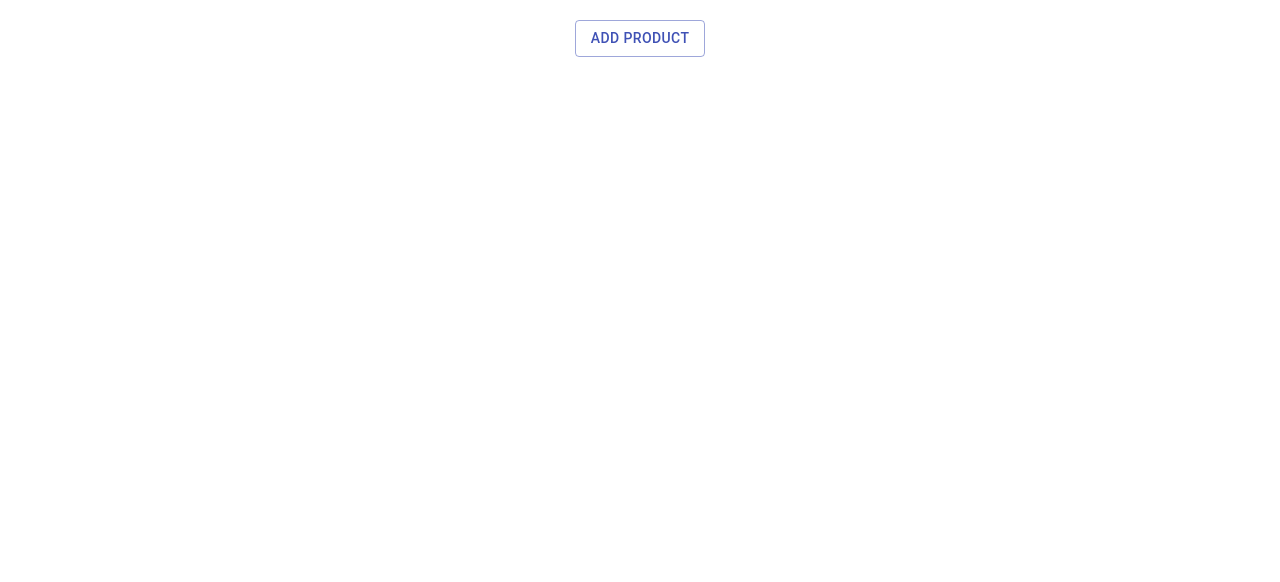
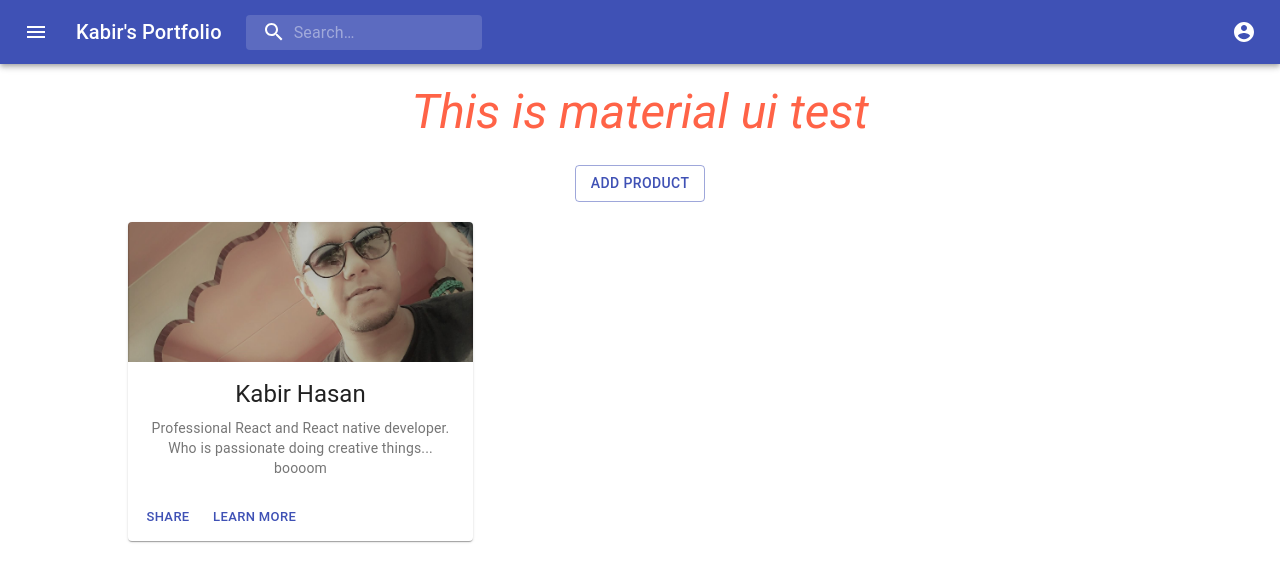
Before and after one commit to kabir-webDev/meterial-UI, a React (Create React App) app: page / in a window 1280 px wide. Shown: the top 582 px of the page. Built offline with nearby package versions, Linux system fonts and the light colour scheme.

Commit message:
Portfolio test

```diff
--- a/src/App.css
+++ b/src/App.css
@@ -1,38 +1,7 @@
 .App {
   text-align: center;
 }
-
-.App-logo {
-  height: 40vmin;
-  pointer-events: none;
+.margin{
+  margin-left: 10%;
+  margin-right: 10%;
 }
-
-@media (prefers-reduced-motion: no-preference) {
-  .App-logo {
-    animation: App-logo-spin infinite 20s linear;
-  }
-}
-
-.App-header {
-  background-color: #282c34;
-  min-height: 100vh;
-  display: flex;
-  flex-direction: column;
-  align-items: center;
-  justify-content: center;
-  font-size: calc(10px + 2vmin);
-  color: white;
-}
-
-.App-link {
-  color: #61dafb;
-}
-
-@keyframes App-logo-spin {
-  from {
-    transform: rotate(0deg);
-  }
-  to {
-    transform: rotate(360deg);
-  }
-}
--- a/src/App.js
+++ b/src/App.js
@@ -2,12 +2,16 @@
 import "./App.css";
 import Material from "./component/Material-UI-Compo/Material";
 // import Header from './component/Header/Header';
+import Navbar from "./component/Material-UI-Compo/Navbar";
 
 function App() {
   return (
     <div className="App">
+      <Navbar />
       {/* <Header/> */}
-      <Material />
+      <div className="margin">
+        <Material />
+      </div>
     </div>
   );
 }
--- /dev/null
+++ b/src/component/Material-UI-Compo/Card.js
@@ -0,0 +1,56 @@
+import React from "react";
+import { makeStyles } from "@material-ui/core/styles";
+import Card from "@material-ui/core/Card";
+import CardActionArea from "@material-ui/core/CardActionArea";
+import CardActions from "@material-ui/core/CardActions";
+import CardContent from "@material-ui/core/CardContent";
+import CardMedia from "@material-ui/core/CardMedia";
+import Button from "@material-ui/core/Button";
+import Typography from "@material-ui/core/Typography";
+import Me from "../../Image/65996237_2300466833548512_4868810132592525312_o.jpg";
+
+const useStyles = makeStyles({
+  root: {
+    maxWidth: 345,
+  },
+  media: {
+    height: 140,
+  },
+  align: {
+    textAlign: "center",
+  },
+});
+
+export default function MediaCard(props) {
+  const classes = useStyles();
+  console.log(props);
+  return (
+    <div className={classes.align}>
+      <Card className={classes.root}>
+        <CardActionArea>
+          <CardMedia
+            className={classes.media}
+            image={Me}
+            title="Contemplative Reptile"
+          />
+          <CardContent>
+            <Typography gutterBottom variant="h5" component="h2">
+              Kabir Hasan
+            </Typography>
+            <Typography variant="body2" color="textSecondary" component="p">
+              {props.details}
+            </Typography>
+          </CardContent>
+        </CardActionArea>
+        <CardActions>
+          <Button size="small" color="primary">
+            Share
+          </Button>
+          <Button size="small" color="primary">
+            Learn More
+          </Button>
+        </CardActions>
+      </Card>
+    </div>
+  );
+}
--- a/src/component/Material-UI-Compo/Material.js
+++ b/src/component/Material-UI-Compo/Material.js
@@ -1,14 +1,33 @@
 import React from "react";
-import { Button } from "@material-ui/core";
+import { Button, Typography, makeStyles } from "@material-ui/core";
+import Card from "../Material-UI-Compo/Card";
+
+const useStyles = makeStyles({
+  font: {
+    color: "tomato",
+    fontStyle: "oblique",
+    marginBottom: "25px",
+  },
+});
 
 function Material() {
+  const puku = useStyles();
   return (
     <div>
-      {" "}
       <br />
+      <Typography className={puku.font} color="secondary" variant="h3">
+        This is material ui test
+      </Typography>
       <Button color="primary" variant="outlined">
         Add Product
-      </Button>
+      </Button>{" "}
+      <br />
+      <br />
+      <Card
+        title="Boss of the bosses"
+        details="Professional React and React native developer. Who is passionate
+              doing creative things... boooom"
+      />
     </div>
   );
 }
--- /dev/null
+++ b/src/component/Material-UI-Compo/Navbar.js
@@ -0,0 +1,232 @@
+import React from "react";
+import { fade, makeStyles } from "@material-ui/core/styles";
+import AppBar from "@material-ui/core/AppBar";
+import Toolbar from "@material-ui/core/Toolbar";
+import IconButton from "@material-ui/core/IconButton";
+import Typography from "@material-ui/core/Typography";
+import InputBase from "@material-ui/core/InputBase";
+import Badge from "@material-ui/core/Badge";
+import MenuItem from "@material-ui/core/MenuItem";
+import Menu from "@material-ui/core/Menu";
+import MenuIcon from "@material-ui/icons/Menu";
+import SearchIcon from "@material-ui/icons/Search";
+import AccountCircle from "@material-ui/icons/AccountCircle";
+import MailIcon from "@material-ui/icons/Mail";
+import NotificationsIcon from "@material-ui/icons/Notifications";
+import MoreIcon from "@material-ui/icons/MoreVert";
+
+const useStyles = makeStyles((theme) => ({
+  grow: {
+    flexGrow: 1,
+  },
+  menuButton: {
+    marginRight: theme.spacing(2),
+  },
+  title: {
+    display: "none",
+    [theme.breakpoints.up("sm")]: {
+      display: "block",
+    },
+  },
+  search: {
+    position: "relative",
+    borderRadius: theme.shape.borderRadius,
+    backgroundColor: fade(theme.palette.common.white, 0.15),
+    "&:hover": {
+      backgroundColor: fade(theme.palette.common.white, 0.25),
+    },
+    marginRight: theme.spacing(2),
+    marginLeft: 0,
+    width: "100%",
+    [theme.breakpoints.up("sm")]: {
+      marginLeft: theme.spacing(3),
+      width: "auto",
+    },
+  },
+  searchIcon: {
+    padding: theme.spacing(0, 2),
+    height: "100%",
+    position: "absolute",
+    pointerEvents: "none",
+    display: "flex",
+    alignItems: "center",
+    justifyContent: "center",
+  },
+  inputRoot: {
+    color: "inherit",
+  },
+  inputInput: {
+    padding: theme.spacing(1, 1, 1, 0),
+    // vertical padding + font size from searchIcon
+    paddingLeft: `calc(1em + ${theme.spacing(4)}px)`,
+    transition: theme.transitions.create("width"),
+    width: "100%",
+    [theme.breakpoints.up("md")]: {
+      width: "20ch",
+    },
+  },
+  sectionDesktop: {
+    display: "none",
+    [theme.breakpoints.up("md")]: {
+      display: "flex",
+    },
+  },
+  sectionMobile: {
+    display: "flex",
+    [theme.breakpoints.up("md")]: {
+      display: "none",
+    },
+  },
+}));
+
+export default function PrimarySearchAppBar() {
+  const classes = useStyles();
+  const [anchorEl, setAnchorEl] = React.useState(null);
+  const [mobileMoreAnchorEl, setMobileMoreAnchorEl] = React.useState(null);
+
+  const isMenuOpen = Boolean(anchorEl);
+  const isMobileMenuOpen = Boolean(mobileMoreAnchorEl);
+
+  const handleProfileMenuOpen = (event) => {
+    setAnchorEl(event.currentTarget);
+  };
+
+  const handleMobileMenuClose = () => {
+    setMobileMoreAnchorEl(null);
+  };
+
+  const handleMenuClose = () => {
+    setAnchorEl(null);
+    handleMobileMenuClose();
+  };
+
+  const handleMobileMenuOpen = (event) => {
+    setMobileMoreAnchorEl(event.currentTarget);
+  };
+
+  const menuId = "primary-search-account-menu";
+  const renderMenu = (
+    <Menu
+      anchorEl={anchorEl}
+      anchorOrigin={{ vertical: "top", horizontal: "right" }}
+      id={menuId}
+      keepMounted
+      transformOrigin={{ vertical: "top", horizontal: "right" }}
+      open={isMenuOpen}
+      onClose={handleMenuClose}
+    >
+      <MenuItem onClick={handleMenuClose}>Profile</MenuItem>
+      <MenuItem onClick={handleMenuClose}>My account</MenuItem>
+    </Menu>
+  );
+
+  const mobileMenuId = "primary-search-account-menu-mobile";
+  const renderMobileMenu = (
+    <Menu
+      anchorEl={mobileMoreAnchorEl}
+      anchorOrigin={{ vertical: "top", horizontal: "right" }}
+      id={mobileMenuId}
+      keepMounted
+      transformOrigin={{ vertical: "top", horizontal: "right" }}
+      open={isMobileMenuOpen}
+      onClose={handleMobileMenuClose}
+    >
+      <MenuItem>
+        <IconButton aria-label="show 4 new mails" color="inherit">
+          <Badge badgeContent={4} color="secondary">
+            <MailIcon />
+          </Badge>
+        </IconButton>
+        <p>Messages</p>
+      </MenuItem>
+      <MenuItem>
+        <IconButton aria-label="show 11 new notifications" color="inherit">
+          <Badge badgeContent={11} color="secondary">
+            <NotificationsIcon />
+          </Badge>
+        </IconButton>
+        <p>Notifications</p>
+      </MenuItem>
+      <MenuItem onClick={handleProfileMenuOpen}>
+        <IconButton
+          aria-label="account of current user"
+          aria-controls="primary-search-account-menu"
+          aria-haspopup="true"
+          color="inherit"
+        >
+          <AccountCircle />
+        </IconButton>
+        <p>Profile</p>
+      </MenuItem>
+    </Menu>
+  );
+
+  return (
+    <div className={classes.grow}>
+      <AppBar position="static">
+        <Toolbar>
+          <IconButton
+            edge="start"
+            className={classes.menuButton}
+            color="inherit"
+            aria-label="open drawer"
+          >
+            <MenuIcon />
+          </IconButton>
+          <Typography className={classes.title} variant="h6" noWrap>
+            Kabir's Portfolio
+          </Typography>
+          <div className={classes.search}>
+            <div className={classes.searchIcon}>
+              <SearchIcon />
+            </div>
+            <InputBase
+              placeholder="Search…"
+              classes={{
+                root: classes.inputRoot,
+                input: classes.inputInput,
+              }}
+              inputProps={{ "aria-label": "search" }}
+            />
+          </div>
+          <div className={classes.grow} />
+          <div className={classes.sectionDesktop}>
+            {/* <IconButton aria-label="show 4 new mails" color="inherit">
+              <Badge badgeContent={4} color="secondary">
+                <MailIcon />
+              </Badge>
+            </IconButton> */}
+            {/* <IconButton aria-label="show 17 new notifications" color="inherit">
+              <Badge badgeContent={17} color="secondary">
+                <NotificationsIcon />
+              </Badge>
+            </IconButton> */}
+            <IconButton
+              edge="end"
+              aria-label="account of current user"
+              aria-controls={menuId}
+              aria-haspopup="true"
+              onClick={handleProfileMenuOpen}
+              color="inherit"
+            >
+              <AccountCircle />
+            </IconButton>
+          </div>
+          <div className={classes.sectionMobile}>
+            <IconButton
+              aria-label="show more"
+              aria-controls={mobileMenuId}
+              aria-haspopup="true"
+              onClick={handleMobileMenuOpen}
+              color="inherit"
+            >
+              <MoreIcon />
+            </IconButton>
+          </div>
+        </Toolbar>
+      </AppBar>
+      {renderMobileMenu}
+      {renderMenu}
+    </div>
+  );
+}
```
Also changed, not shown: src/Image/65996237_2300466833548512_4868810132592525312_o.jpg (added).
